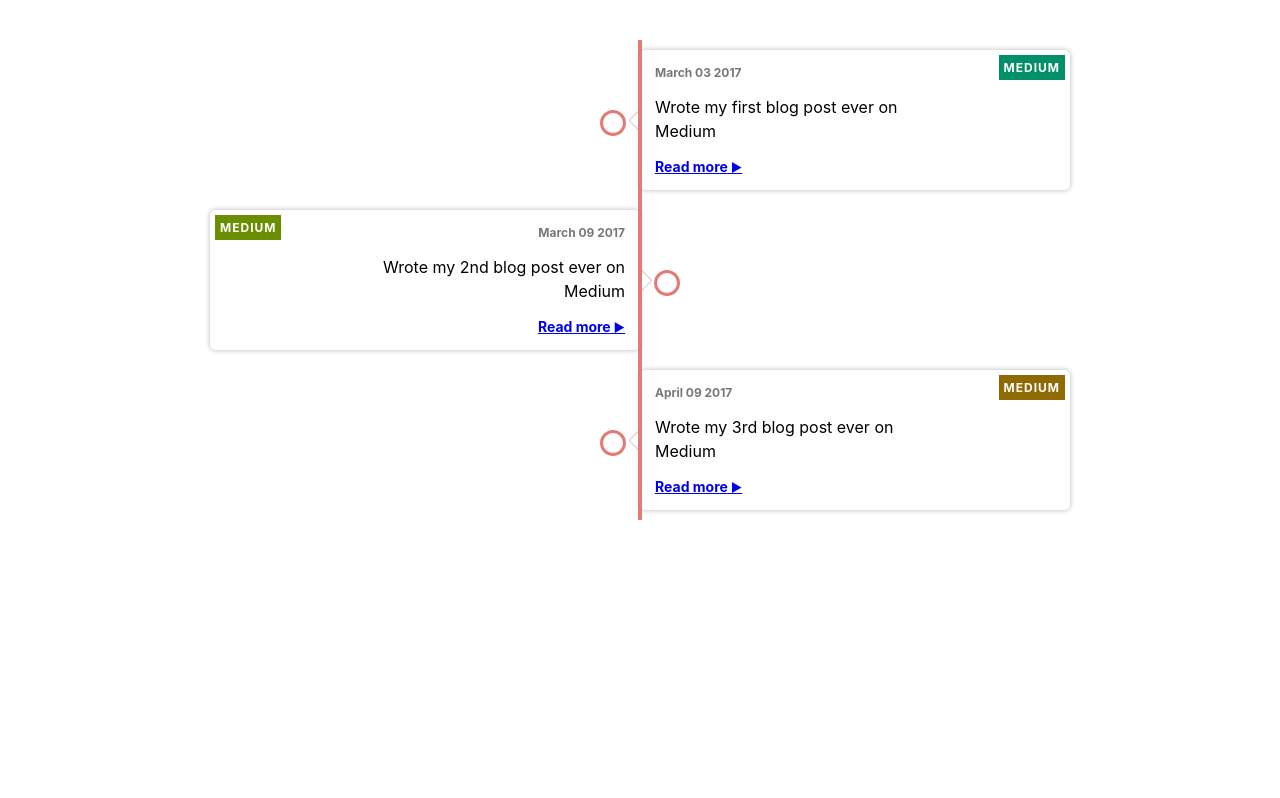
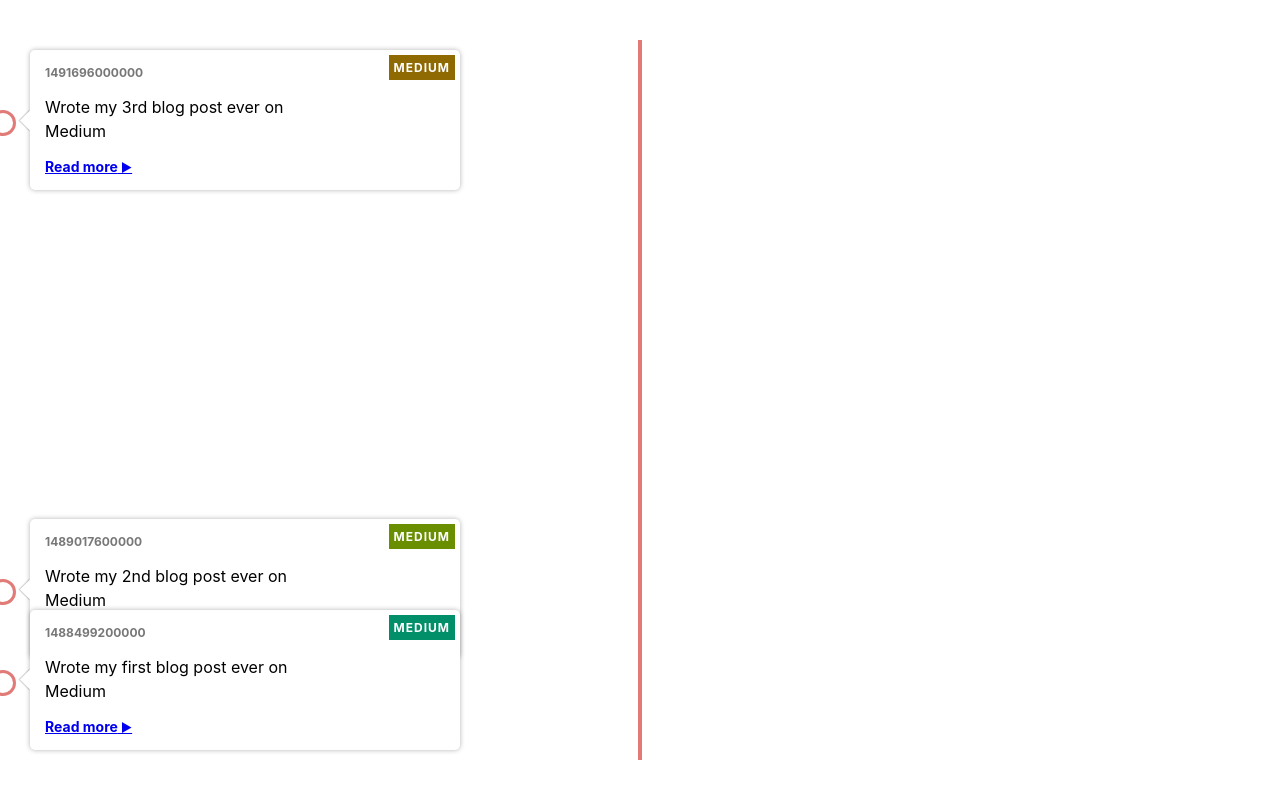
Before and after one commit to omegagussan/vertical-timeline, a React (Create React App) app: page / in a window 1280 px wide. Built offline with nearby package versions, Linux system fonts and the light colour scheme.

Commit message:
added correct vertical spacing but ruined horizontal position. also last item undefined is not popular with css style

```diff
--- a/src/components/TimelineContainer.js
+++ b/src/components/TimelineContainer.js
@@ -29,9 +29,9 @@
         });
         console.log(augmented_data);
         const Timeline = () =>
-            this.props.data.length > 0 && (
+            augmented_data.length > 0 && (
                 <div className="timeline-container">
-                    {this.props.data.map((data, idx) => (
+                    {augmented_data.map((data, idx) => (
                         <TimelineItem data={data} key={idx} />
                     ))}
                 </div>
--- a/src/components/TimelineItem.js
+++ b/src/components/TimelineItem.js
@@ -1,7 +1,18 @@
 import React from "react";
 import './TimelineItem.css'
 
-const TimelineItem = ({data}) => (
+class TimelineItem extends React.Component {
+
+    render() {
+        const data = this.props.data;
+        console.log(data);
+        let body = document.body,
+            html = document.documentElement;
+
+        let height = Math.max( body.scrollHeight, body.offsetHeight,
+            html.clientHeight, html.scrollHeight, html.offsetHeight );
+        return (
+            <div style={{height: data.height*height*0.7}}>
                 <div className="timeline-item">
                     <div className="timeline-item-content">
                 <span className="tag" style={{background: data.category.color}}>
@@ -21,6 +32,8 @@
                         <span className="circle"/>
                     </div>
                 </div>
-);
+            </div>);
+    }
+}
 
 export default TimelineItem;
```
Lines whose indentation alone changed are shown as unchanged.
